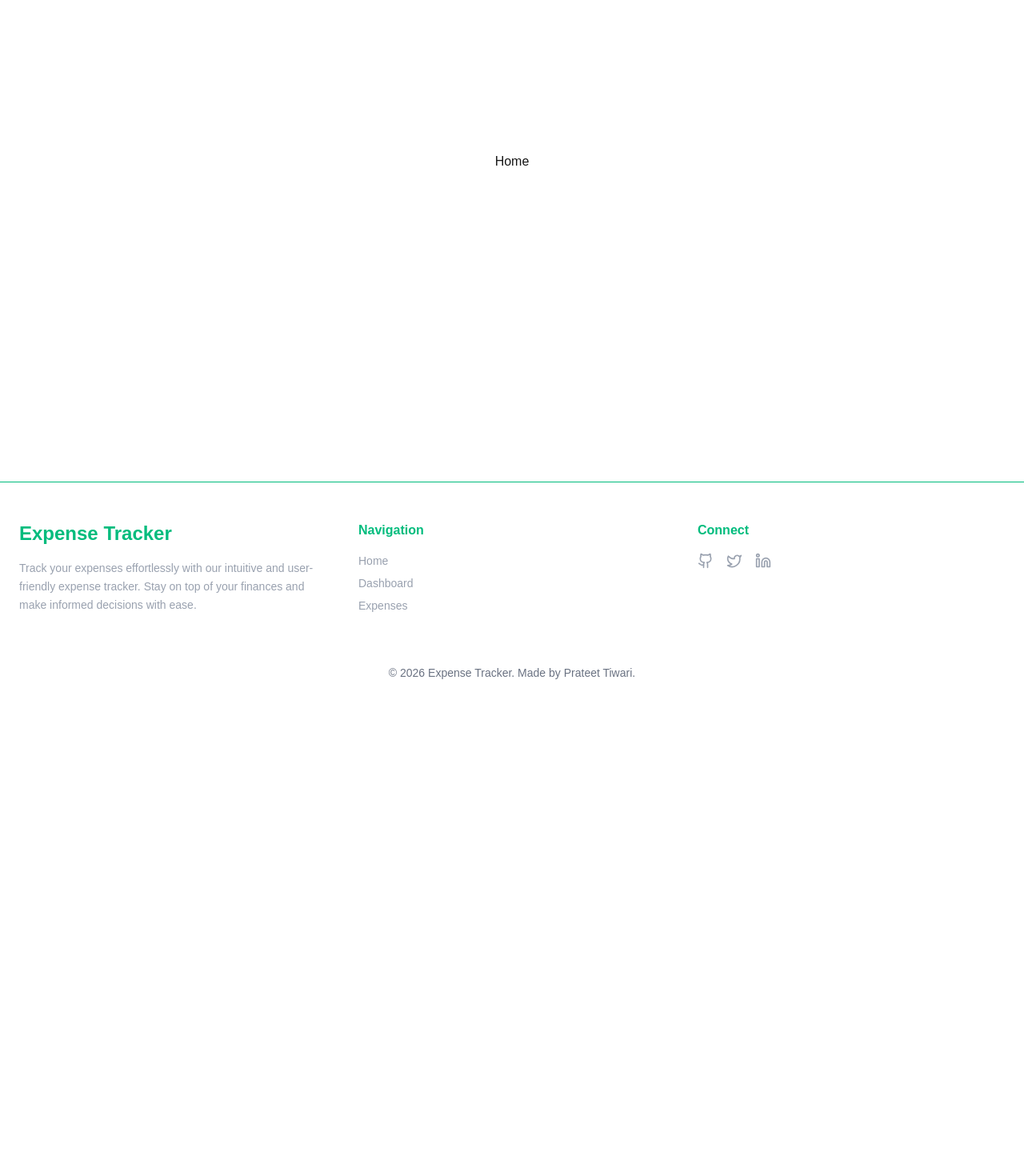
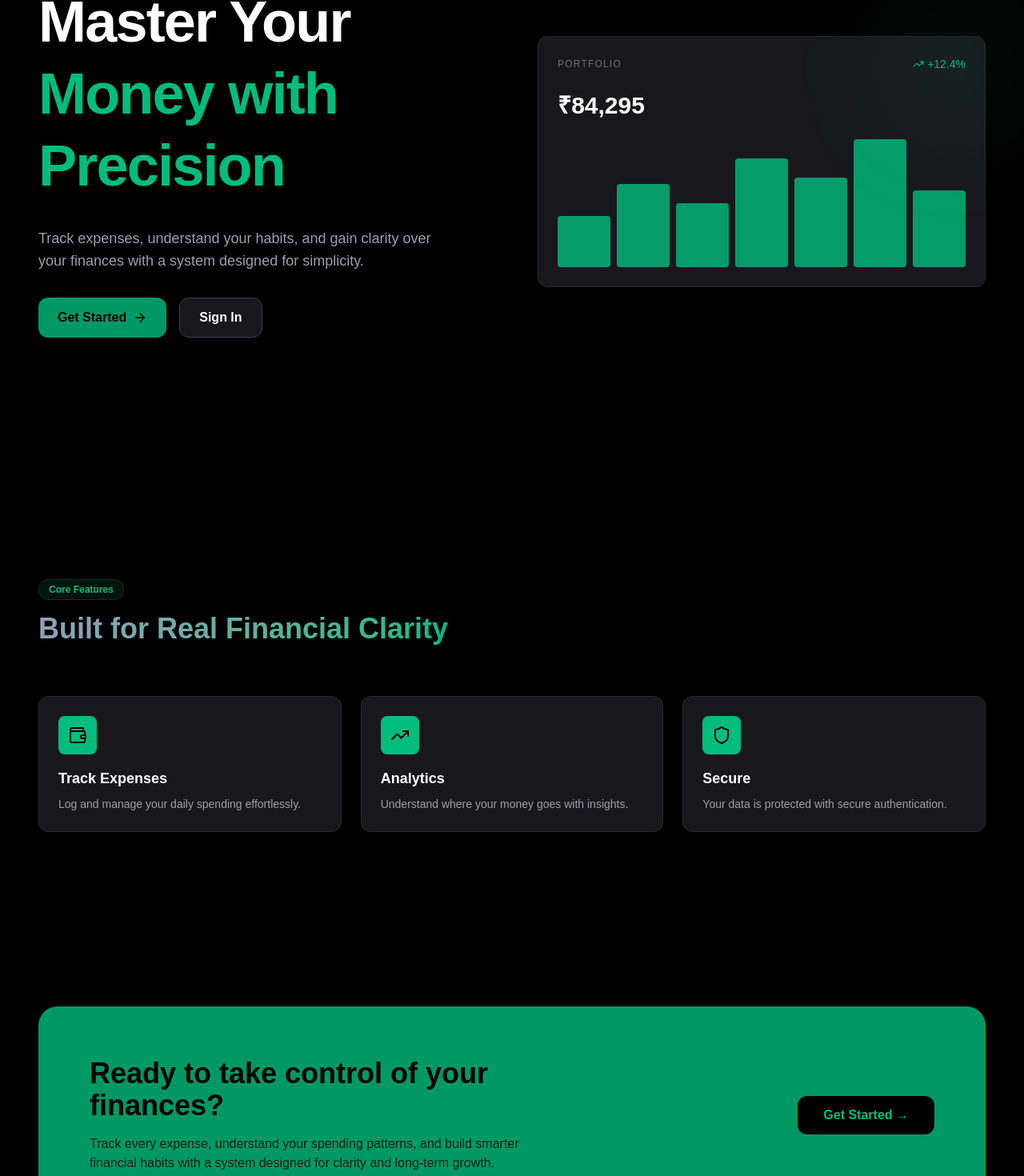
Before and after one commit to Prateet-Github/expense-vault, a Next.js app: page / in a window 1280 px wide. Shown: the part 262-1732 px from the top of the page at 80% size. Before the commit the page ends 1161 px from the top, so only its background shows below. Built offline with nearby package versions, Linux system fonts and the light colour scheme; no server answers.

Commit message:
feat: enhance UI components and layout for improved user experience

```diff
--- a/app/(main)/dashboard/page.tsx
+++ b/app/(main)/dashboard/page.tsx
@@ -90,7 +90,7 @@ export default function Dashboard() {
   }
 
   return (
-    <div className="min-h-screen mx-auto px-6 py-10 text-white animate-in fade-in duration-500">
+    <div className="min-h-screen max-w-7xl mx-auto px-6 py-10 text-white animate-in fade-in duration-500">
       {/* Header */}
       <div className="flex flex-col md:flex-row justify-between items-start md:items-end gap-4 mb-10">
         <div>
--- a/app/(main)/expenses/page.tsx
+++ b/app/(main)/expenses/page.tsx
@@ -66,7 +66,7 @@ export default function ExpensesPage() {
   }
 
   return (
-    <div className="min-h-screen mx-auto px-6 py-10 text-white">
+    <div className="min-h-screen max-w-7xl mx-auto px-6 py-10 text-white">
       {/* Header */}
       <div className="flex justify-between items-center mb-10">
         <h1 className="text-2xl font-bold">Your Expenses</h1>
@@ -112,9 +112,12 @@ export default function ExpensesPage() {
       ) : (
         <div className="text-center py-16 border border-dashed border-zinc-800 rounded-2xl">
           <p className="text-zinc-500 mb-3">No expenses yet</p>
-          <Link href="/expenses/new" className="text-emerald-500 underline">
-            Add your first expense →
-          </Link>
+          <button
+            onClick={() => setOpen(true)}
+            className="bg-emerald-600 hover:bg-emerald-500 text-black px-4 py-2 rounded-xl text-sm font-bold flex items-center gap-2 mx-auto"
+          >
+            <Plus size={16} /> Add Your First Expense
+          </button>
         </div>
       )}
       {open && (
--- a/app/(main)/page.tsx
+++ b/app/(main)/page.tsx
@@ -1,7 +1,136 @@
-const Home = () => {
+"use client";
+
+import Link from "next/link";
+import { ArrowRight, TrendingUp, Wallet, Shield } from "lucide-react";
+import { FeatureCard } from "@/components/ui/FeatureCard";
+
+export default function Home() {
   return (
-    <div className="min-h-screen flex items-center justify-center">Home</div>
+    <div className="bg-black text-white min-h-screen">
+      {/* HERO */}
+      <section className="flex items-center px-4 sm:px-6 lg:px-12 min-h-screen">
+        <div className="max-w-7xl mx-auto grid lg:grid-cols-2 gap-12 lg:gap-16 items-center w-full">
+          {/* LEFT */}
+          <div className="space-y-6 sm:space-y-8">
+            <h1 className="text-4xl sm:text-5xl md:text-6xl lg:text-7xl font-extrabold leading-tight tracking-tight">
+              Master Your <br />
+              <span className="text-emerald-500">Money with</span>
+              <br />
+              <span className="text-emerald-500">Precision</span>
+            </h1>
+
+            <p className="text-zinc-400 text-base sm:text-lg max-w-md sm:max-w-lg">
+              Track expenses, understand your habits, and gain clarity over your
+              finances with a system designed for simplicity.
+            </p>
+
+            <div className="flex flex-col sm:flex-row gap-3 sm:gap-4">
+              <Link
+                href="/signup"
+                className="bg-emerald-600 hover:bg-emerald-500 text-black px-6 py-3 rounded-xl font-bold flex items-center justify-center gap-2"
+              >
+                Get Started <ArrowRight size={18} />
+              </Link>
+
+              <Link
+                href="/signin"
+                className="bg-zinc-900 border border-zinc-700 px-6 py-3 rounded-xl font-bold text-center"
+              >
+                Sign In
+              </Link>
+            </div>
+          </div>
+
+          {/* RIGHT */}
+          <div className="relative mt-10 lg:mt-0">
+            <div className="bg-zinc-900 border border-zinc-800 rounded-xl p-4 sm:p-6 shadow-xl">
+              <div className="flex justify-between items-center mb-4 sm:mb-6">
+                <div className="text-xs text-zinc-500 uppercase tracking-widest">
+                  Portfolio
+                </div>
+                <div className="text-emerald-500 text-xs sm:text-sm flex items-center gap-1">
+                  <TrendingUp size={14} /> +12.4%
+                </div>
+              </div>
+
+              <div className="text-2xl sm:text-3xl font-bold mb-4 sm:mb-6">
+                ₹84,295
+              </div>
+
+              <div className="flex items-end gap-1 sm:gap-2 h-32 sm:h-40">
+                {[40, 65, 50, 85, 70, 100, 60].map((h, i) => (
+                  <div
+                    key={i}
+                    className="w-full bg-emerald-500/80 rounded"
+                    style={{ height: `${h}%` }}
+                  />
+                ))}
+              </div>
+            </div>
+
+            <div className="absolute -top-10 -right-10 w-32 sm:w-40 h-32 sm:h-40 bg-emerald-500/10 blur-3xl rounded-full" />
+          </div>
+        </div>
+      </section>
+
+      {/* FEATURES */}
+      <section className="min-h-[70vh] px-4 sm:px-6 lg:px-12 flex items-center">
+        <div className="max-w-7xl mx-auto w-full">
+          <div className="mb-12 sm:mb-16">
+            <div className="inline-flex px-3 py-1 rounded-full bg-emerald-500/10 border border-emerald-500/20 text-emerald-500 text-xs font-bold mb-4">
+              Core Features
+            </div>
+
+            <h3 className="text-2xl sm:text-3xl md:text-4xl font-bold max-w-xl bg-linear-to-r from-slate-400 to-emerald-500 bg-clip-text text-transparent">
+              Built for Real Financial Clarity
+            </h3>
+          </div>
+
+          <div className="grid sm:grid-cols-2 lg:grid-cols-3 gap-4 sm:gap-6">
+            <FeatureCard
+              icon={<Wallet />}
+              title="Track Expenses"
+              desc="Log and manage your daily spending effortlessly."
+            />
+            <FeatureCard
+              icon={<TrendingUp />}
+              title="Analytics"
+              desc="Understand where your money goes with insights."
+            />
+            <FeatureCard
+              icon={<Shield />}
+              title="Secure"
+              desc="Your data is protected with secure authentication."
+            />
+          </div>
+        </div>
+      </section>
+
+      {/* CTA */}
+      <section className="py-16 sm:py-24 px-4 sm:px-6 lg:px-12">
+        <div className="max-w-7xl mx-auto bg-emerald-600 text-black p-6 sm:p-10 md:p-16 rounded-3xl">
+          <div className="flex flex-col lg:flex-row gap-6 lg:gap-10 items-start lg:items-center justify-between">
+            <div className="text-left max-w-xl">
+              <h2 className="text-2xl sm:text-3xl md:text-4xl font-extrabold mb-3 sm:mb-4">
+                Ready to take control of your finances?
+              </h2>
+
+              <p className="text-black/80 text-sm sm:text-base">
+                Track every expense, understand your spending patterns, and
+                build smarter financial habits with a system designed for
+                clarity and long-term growth.
+              </p>
+            </div>
+
+            <Link
+              href="/signup"
+              className="bg-black text-emerald-500 px-6 sm:px-8 py-3 rounded-xl font-bold hover:scale-105 transition w-full sm:w-auto text-center"
+            >
+              Get Started →
+            </Link>
+          </div>
+        </div>
+      </section>
+    </div>
   );
-};
-
-export default Home;
+}
--- a/app/layout.tsx
+++ b/app/layout.tsx
@@ -15,9 +15,8 @@ export default function RootLayout({
 }>) {
   return (
     <html lang="en">
-      <body>
+      <body className="bg-black">
         <Toaster position="top-center" />
-
         {children}
       </body>
     </html>
--- a/components/layout/Footer.tsx
+++ b/components/layout/Footer.tsx
@@ -5,8 +5,8 @@ import { Github, Twitter, Linkedin } from "lucide-react";
 
 const Footer = () => {
   return (
-    <footer className="border-t border-emerald-500 bg-white dark:bg-black">
-      <div className="px-6 py-12">
+    <footer className="border-t border-emerald-500 bg-black max-w-7xl mx-auto">
+      <div className="px-6 py-12  bg-black">
         {/* Top Section */}
         <div className="grid md:grid-cols-3 gap-10">
           {/* Brand */}
--- a/components/layout/Navbar.tsx
+++ b/components/layout/Navbar.tsx
@@ -34,9 +34,9 @@ const Navbar = () => {
   if (!mounted) return null;
 
   return (
-    <header className="fixed bg-white dark:bg-black top-0 left-0 w-full right-0 border-b border-emerald-500 z-50">
+    <header className="fixed bg-white dark:bg-black top-0 left-0 w-full right-0  z-50">
       {/* NAV */}
-      <nav className="flex items-center justify-between px-4 py-3">
+      <nav className="flex items-center justify-between px-4 py-3 max-w-7xl mx-auto border-b border-emerald-500">
         {/* Logo */}
         <Link href="/" className="text-emerald-500 font-bold text-2xl">
           Expense Tracker
--- a/components/layout/ProfileDropDown.tsx
+++ b/components/layout/ProfileDropDown.tsx
@@ -15,7 +15,7 @@ export default function ProfileDropdown({
       {/* User Info */}
       <div className="flex flex-col items-center gap-2">
         <p className="font-medium text-white truncate max-w-37.5">
-          {user?.name}
+          {user?.name || "Loading..."}
         </p>
       </div>
 
--- /dev/null
+++ b/components/ui/FeatureCard.tsx
@@ -0,0 +1,20 @@
+export function FeatureCard({
+  icon,
+  title,
+  desc,
+}: {
+  icon: React.ReactNode;
+  title: string;
+  desc: string;
+}) {
+  return (
+    <div className="bg-zinc-900 border border-zinc-800 p-5 sm:p-6 rounded-xl hover:border-emerald-500/40 transition group">
+      <div className="w-10 h-10 sm:w-12 sm:h-12 flex items-center justify-center bg-emerald-500 text-black rounded-lg mb-4 group-hover:scale-110 transition">
+        {icon}
+      </div>
+
+      <h4 className="text-base sm:text-lg font-semibold mb-2">{title}</h4>
+      <p className="text-zinc-400 text-sm">{desc}</p>
+    </div>
+  );
+}
--- a/middleware.ts
+++ b/middleware.ts
@@ -4,16 +4,21 @@ import { verifyToken } from '@/utils/jwt';
 
 export async function middleware(request: NextRequest) {
   const token = request.cookies.get('auth_token')?.value;
-  const isProtectedRoute = request.nextUrl.pathname.startsWith('/dashboard');
+
+  const protectedRoutes = ['/expenses', '/dashboard'];
+
+  const isProtectedRoute = protectedRoutes.some((route) =>
+    request.nextUrl.pathname.startsWith(route)
+  );
 
   if (isProtectedRoute) {
     if (!token) {
-      return NextResponse.redirect(new URL('/login', request.url));
+      return NextResponse.redirect(new URL('/signin', request.url));
     }
 
     const decoded = await verifyToken(token);
     if (!decoded) {
-      const response = NextResponse.redirect(new URL('/login', request.url));
+      const response = NextResponse.redirect(new URL('/signin', request.url));
       response.cookies.delete('auth_token');
       return response;
     }
```
Also changed, not shown: app/(main)/layout.tsx (line endings or trailing spaces).
